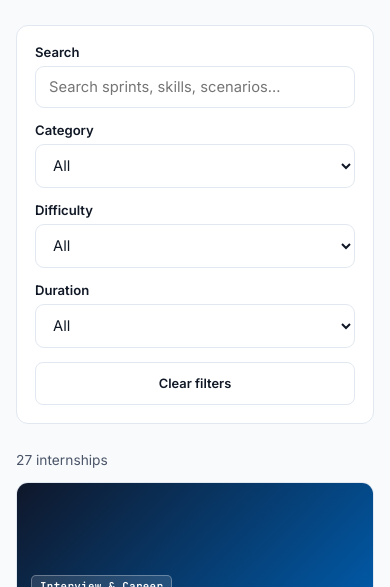
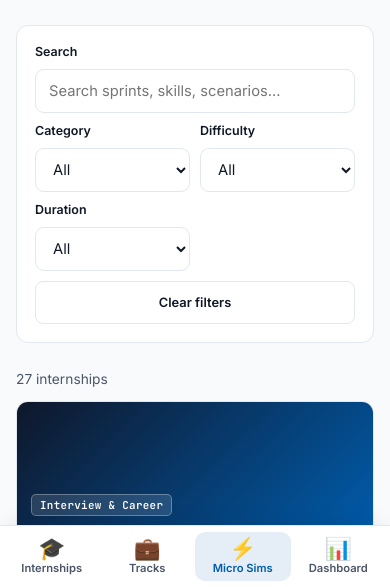
Before and after one commit to elvinasgar/IndustrCons-Virtual-Internship, a plain HTML site: page microsims.html in a window 390 px wide. Shown: the part 257-844 px from the top of the page. Drawn offline with Linux system fonts and the light colour scheme.

Commit message:
Add files via upload

```diff
--- a/components/navbar.html
+++ b/components/navbar.html
@@ -1,3 +1,30 @@
+<style>
+/* Mobile navigation fix: dropdown sits under the bar at full width (was a flex item pushed off-screen) + bottom tab bar */
+.mobile-nav{ position:absolute; top:100%; left:0; right:0; z-index:99; max-height:calc(100vh - var(--nav-h) - 8px); overflow-y:auto; box-shadow:0 18px 32px -16px rgba(15,23,42,.25); }
+.mobile-nav a{ display:flex; align-items:center; gap:14px; padding:16px 20px; font-size:1rem; min-height:54px; color:var(--ink); }
+.mobile-nav a.active{ color:var(--blue); background:color-mix(in srgb, var(--blue) 8%, transparent); font-weight:700; }
+.mobile-nav .mn-ic{ font-size:1.25rem; width:26px; text-align:center; }
+.mobile-tabbar{ display:none; }
+@media (max-width:900px){
+  body{ padding-bottom:76px; }
+  .mobile-tabbar{
+    display:grid; grid-template-columns:repeat(4,1fr); position:fixed; left:0; right:0; bottom:0; z-index:98;
+    background:var(--surface); border-top:1px solid var(--line); padding:6px 4px calc(6px + env(safe-area-inset-bottom));
+    box-shadow:0 -8px 24px -14px rgba(15,23,42,.25);
+  }
+  .mobile-tabbar a{ display:flex; flex-direction:column; align-items:center; gap:2px; padding:6px 2px; font-size:.7rem; font-weight:600; color:var(--ink-soft); border-radius:10px; line-height:1.2; text-align:center; }
+  .mobile-tabbar a .tb-ic{ font-size:1.35rem; line-height:1; }
+  .mobile-tabbar a.active{ color:var(--blue); background:color-mix(in srgb, var(--blue) 10%, transparent); }
+}
+@media (max-width:640px){
+  /* compact filter bar so the cards appear right below the title on phones */
+  .grid[style*="2fr 1fr 1fr 1fr auto"]{ grid-template-columns:repeat(2,minmax(0,1fr)) !important; gap:10px !important; }
+  .grid[style*="2fr 1fr 1fr 1fr auto"] > :first-child, .grid[style*="2fr 1fr 1fr 1fr auto"] > :last-child{ grid-column:1 / -1; }
+  .grid[style*="2fr 1fr 1fr 1fr auto"] .field label{ font-size:.78rem; margin-bottom:4px; }
+  .grid[style*="2fr 1fr 1fr 1fr auto"] select, .grid[style*="2fr 1fr 1fr 1fr auto"] input{ min-height:44px; }
+}
+@media print{ .mobile-tabbar{ display:none !important; } body{ padding-bottom:0 !important; } }
+</style>
 <header class="navbar">
   <div class="container">
     <a href="index.html" class="nav-logo">
@@ -26,11 +53,18 @@
     </div>
   </div>
   <nav id="mobileNav" class="mobile-nav" aria-label="Mobile" hidden>
-    <a href="internships.html" data-i18n="nav.internships">Internships</a>
-    <a href="tracks.html" data-i18n="nav.tracks">Professional Tracks</a>
-    <a href="microsims.html" data-i18n="nav.microsims">Micro Simulations</a>
-    <a href="index.html#companies" data-i18n="nav.companies">Companies</a>
-    <a href="resources.html" data-i18n="nav.resources">Resources</a>
-    <a href="dashboard.html" data-i18n="nav.dashboard">Dashboard</a>
+    <a href="internships.html" data-nav="internships"><span class="mn-ic">🎓</span><span data-i18n="nav.internships">Internships</span></a>
+    <a href="tracks.html" data-nav="tracks"><span class="mn-ic">💼</span><span data-i18n="nav.tracks">Professional Tracks</span></a>
+    <a href="microsims.html" data-nav="microsims"><span class="mn-ic">⚡</span><span data-i18n="nav.microsims">Micro Simulations</span></a>
+    <a href="index.html#companies"><span class="mn-ic">🏢</span><span data-i18n="nav.companies">Companies</span></a>
+    <a href="resources.html" data-nav="resources"><span class="mn-ic">📚</span><span data-i18n="nav.resources">Resources</span></a>
+    <a href="dashboard.html" data-nav="dashboard"><span class="mn-ic">📊</span><span data-i18n="nav.dashboard">Dashboard</span></a>
   </nav>
 </header>
+
+<nav class="mobile-tabbar" aria-label="Quick navigation">
+  <a href="internships.html" data-nav="internships"><span class="tb-ic">🎓</span><span data-i18n="nav.internships">Internships</span></a>
+  <a href="tracks.html" data-nav="tracks"><span class="tb-ic">💼</span><span data-i18n="nav.tracksShort">Tracks</span></a>
+  <a href="microsims.html" data-nav="microsims"><span class="tb-ic">⚡</span><span data-i18n="nav.microsimsShort">Micro Sims</span></a>
+  <a href="dashboard.html" data-nav="dashboard"><span class="tb-ic">📊</span><span data-i18n="nav.dashboard">Dashboard</span></a>
+</nav>
--- a/lang/en.json
+++ b/lang/en.json
@@ -8,7 +8,9 @@
     "start": "Start Free",
     "signIn": "Sign In",
     "tracks": "Professional Tracks",
-    "microsims": "Micro Simulations"
+    "microsims": "Micro Simulations",
+    "tracksShort": "Tracks",
+    "microsimsShort": "Micro Sims"
   },
   "hero": {
     "eyebrow": "Virtual Internship Platform · AEC Industry",
@@ -90,7 +92,9 @@
     "leaderboard": "Leaderboard",
     "achievements": "Achievements",
     "settings": "Settings",
-    "help": "Help Center"
+    "help": "Help Center",
+    "tracks": "Professional Tracks",
+    "microsims": "Micro Simulations"
   },
   "dashboard": {
     "welcome": "Welcome back",
--- a/microsims.html
+++ b/microsims.html
@@ -37,7 +37,7 @@
 <link rel="stylesheet" href="css/core.css">
 <link rel="stylesheet" href="css/components.css?v=2">
 </head>
-<body data-page="internships">
+<body data-page="microsims">
 <a class="skip-link" href="#main">Skip to content</a>
 <div id="navbarInclude"></div>
 
```
Also changed, not shown: components/sidebar.html (+29 -0 lines), lang/az.json (+6 -2 lines), tracks.html (+1 -1 lines).
